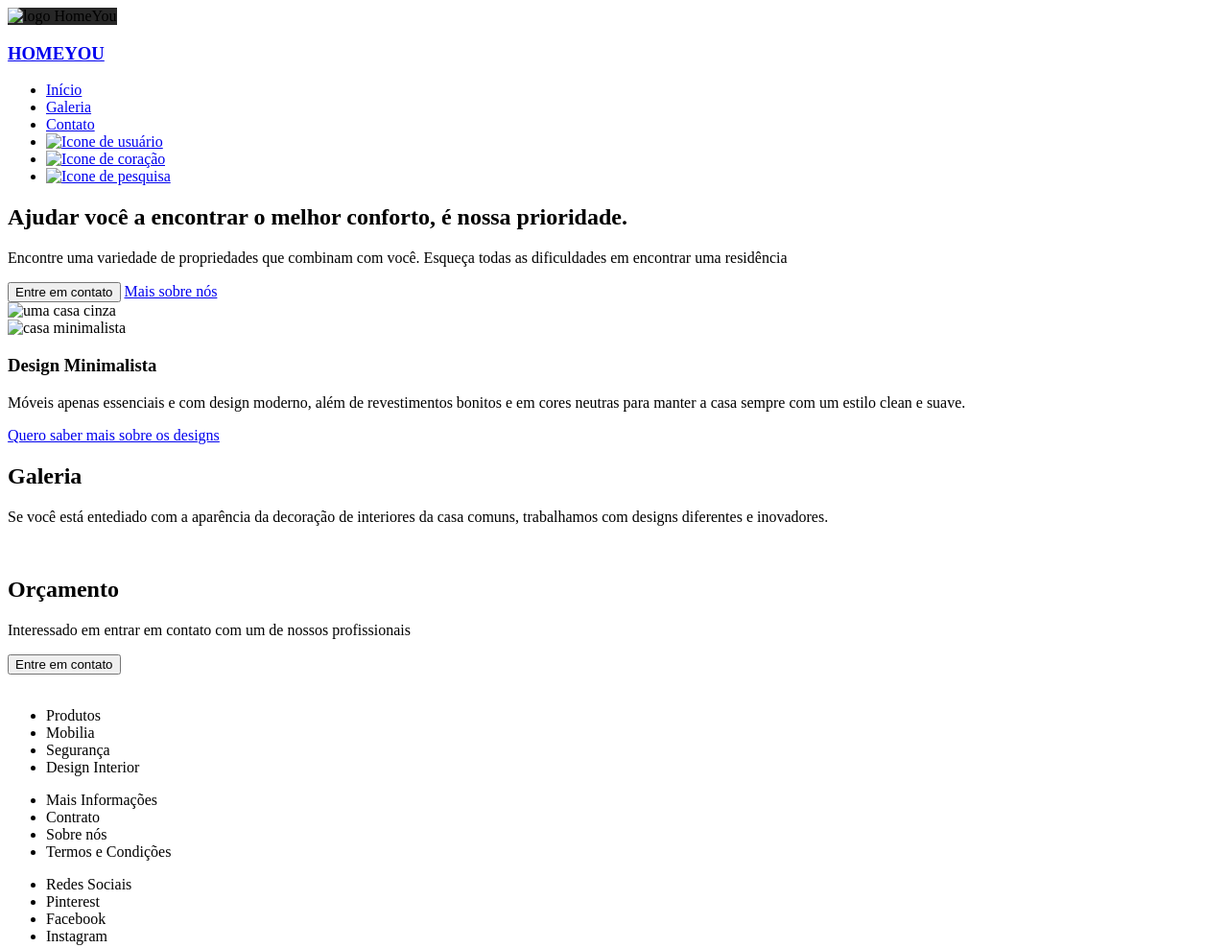
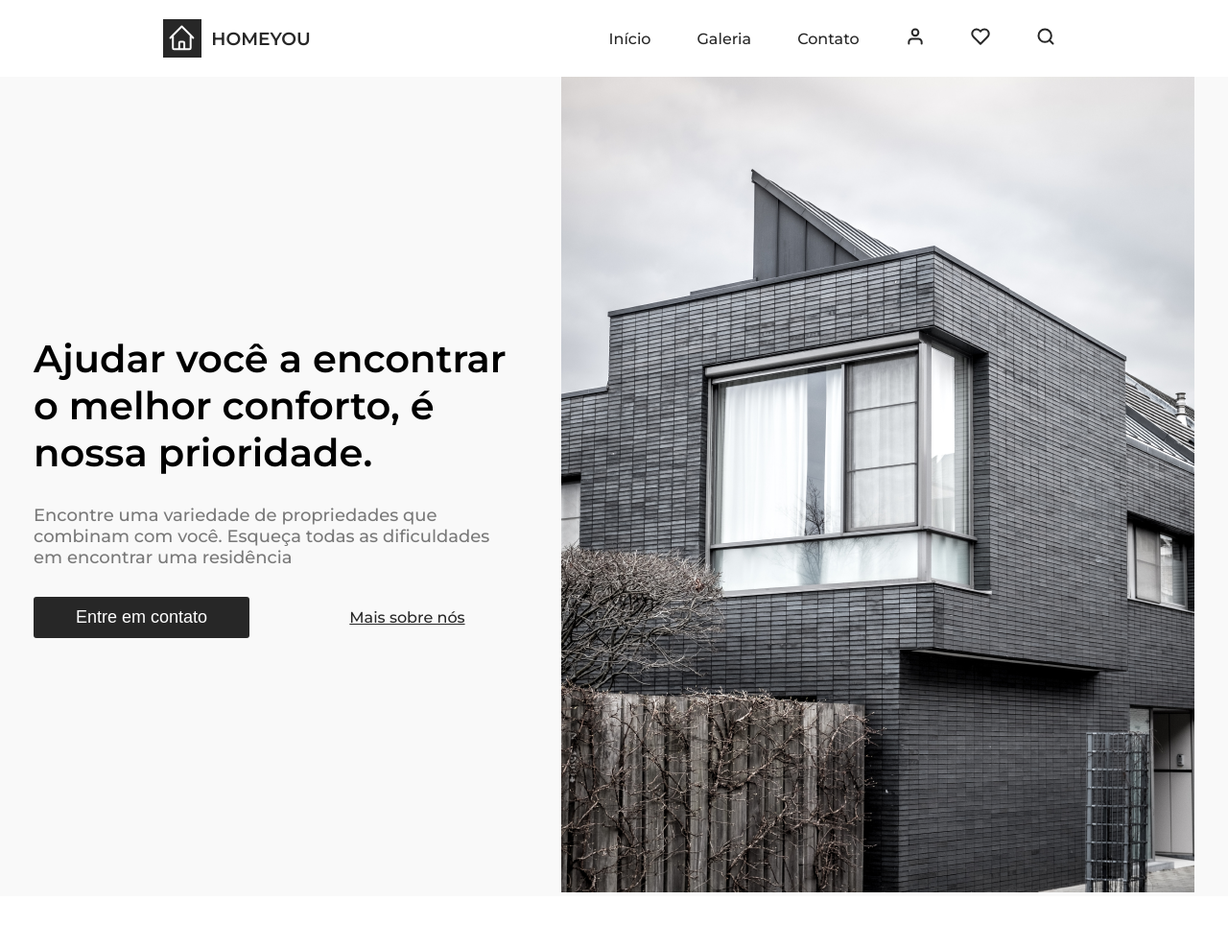
Before and after one commit to Capellinx/homeYou, a plain HTML site: page index.html in a window 1280 px wide. Shown: the top 988 px of the page at 96% size. Drawn offline with Linux system fonts and the light colour scheme; the site is published under a folder, as on GitHub Pages, so addresses that start at the root find nothing.

Commit message:
:recycle: refactor: arrumando links para as imagens

```diff
--- a/index.html
+++ b/index.html
@@ -6,15 +6,18 @@
     <meta charset="UTF-8">
     <meta name="viewport" content="width=device-width, initial-scale=1.0">
     <title>HomeYou</title>
-    <link rel="shortcut icon" href="/public/svg/Icon-Outline-home.svg" type="image/x-icon">
+    <link rel="shortcut icon" href="./public/svg/Icon-Outline-home.svg" type="image/x-icon">
     <link href="https://fonts.googleapis.com/css2?family=Montserrat:wght@500;600&display=swap" rel="stylesheet">
-    <link rel="stylesheet" href="/style/config.css">
-    <link rel="stylesheet" href="/style/global.css">
+    <link rel="stylesheet" href="./style/config.css">
+    <link rel="stylesheet" href="./style/global.css">
 </head>
 <body>
     <header>
         <div class="logo">
-            <img src="/public/svg/Icon-Outline-home.svg" alt="logo HomeYou" style="background-color: #272727;">
+            <img
+            src="./public/svg/Icon-Outline-home.svg"
+            alt="logo HomeYou"
+            style="background-color: #272727;">
             <a href="index.html">
                 <h3>HOMEYOU</h3>
             </a>
@@ -33,21 +36,21 @@
                 <li>
                     <a href="#">
                         <img
-                        src="/public/svg/fi_user.svg"
+                        src="./public/svg/fi_user.svg"
                         alt="Icone de usuário">
                     </a>
                 </li>
                 <li>
                     <a href="#">
                         <img
-                        src="/public/svg/fi_love.svg"
+                        src="./public/svg/fi_love.svg"
                         alt="Icone de coração">
                     </a>
                 </li>
                 <li>
                     <a href="#">
                         <img
-                        src="/public/svg/fi_search.svg"
+                        src="./public/svg/fi_search.svg"
                         alt="Icone de pesquisa">
                     </a>
                 </li>
@@ -64,12 +67,16 @@
                 <a href="#">Mais sobre nós</a>
             </div>
             <div class="bg-house-primary">
-                <img src="/public/img/bg_primary.png" alt="uma casa cinza">
+                <img
+                src="./public/img/bg_primary.png"
+                alt="uma casa cinza">
             </div>
         </section>
         <section class="minimalist-house">
             <div class="figure">
-                <img src="/public/img/bg_minimalist.png" alt="casa minimalista">
+                <img
+                src="./public/img/bg_minimalist.png"
+                alt="casa minimalista">
             </div>
             <div class="minimalist-design">
                 <div class="text-design">
@@ -87,9 +94,9 @@
             </div>
             <div class="galery-images">
                 <figure>
-                    <img src="/public/img/galery01.png" alt="">
-                    <img src="/public/img/galery02.png" alt="">
-                    <img src="/public/img/galery03.png" alt="">
+                    <img src="./public/img/galery01.png" alt="">
+                    <img src="./public/img/galery02.png" alt="">
+                    <img src="./public/img/galery03.png" alt="">
                 </figure>
             </div>
         </section>
@@ -100,7 +107,7 @@
         </section>
     </main>
     <footer>
-        <img src="/public/svg/Icon-Outline-home.svg" alt=""
+        <img src="./public/svg/Icon-Outline-home.svg" alt=""
         style="background-color: #272727;">
         <ul>
             <li>Produtos</li>
```
